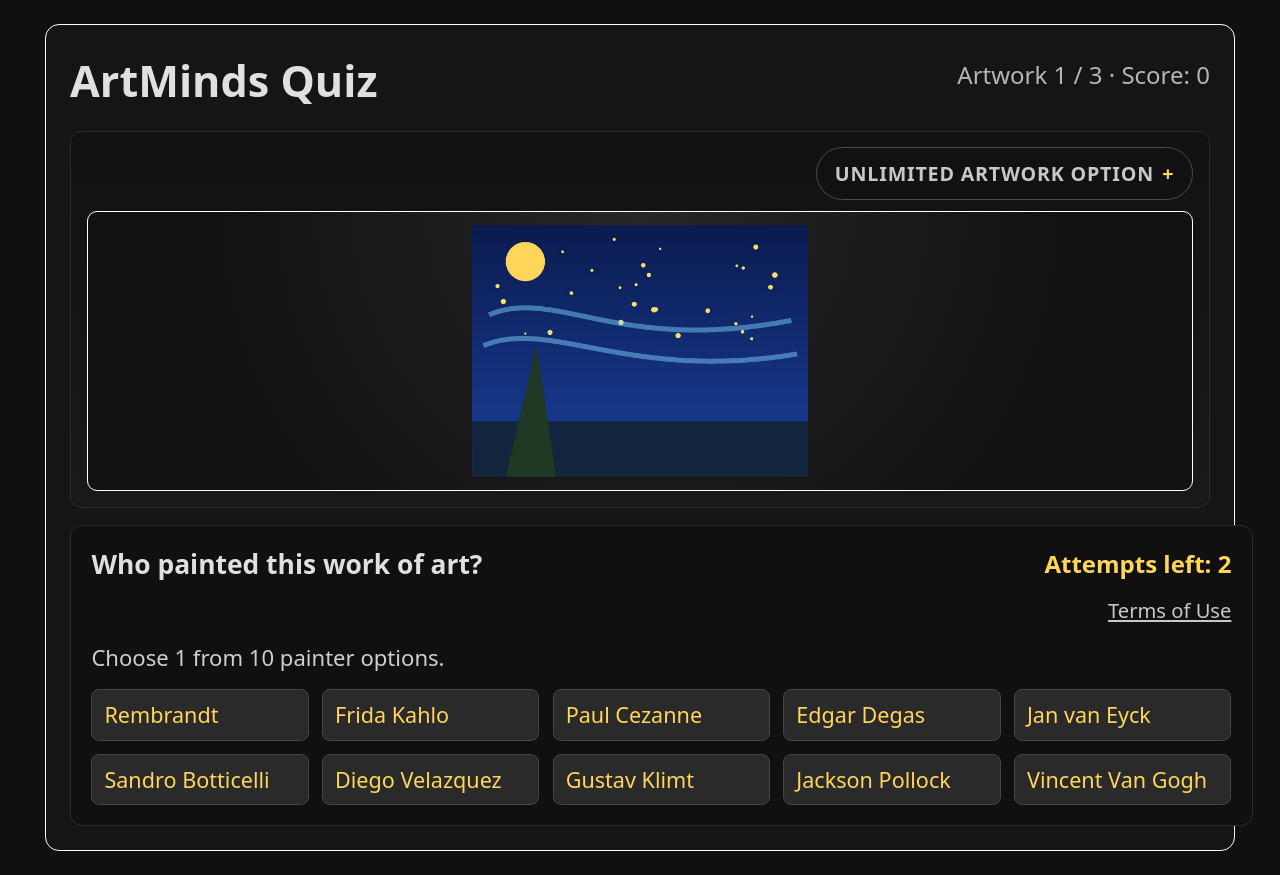
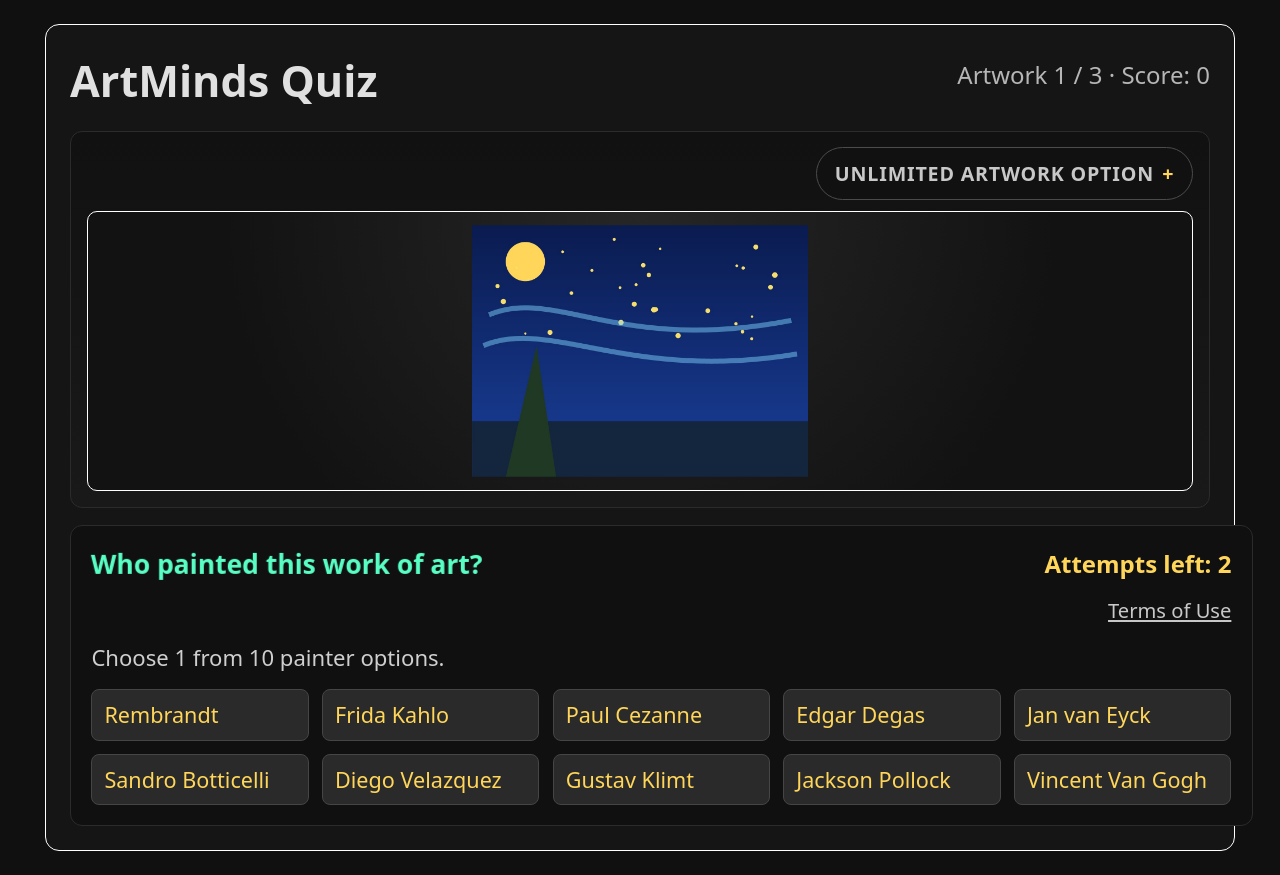
Before and after one commit to vidojam/artminds-quiz, a React (Vite) app: page / in a window 1280 px wide. Built offline with nearby package versions, Linux system fonts and the light colour scheme.

Commit message:
Enhance quiz heading animation

```diff
--- a/src/App.css
+++ b/src/App.css
@@ -89,6 +89,15 @@
   margin: 0;
   font-size: 1.1rem;
   line-height: 1.4;
+}
+
+.question-title {
+  color: rgb(var(--question-accent, 255, 247, 216));
+  text-shadow: 0 0 0 rgba(var(--question-accent, 255, 214, 90), 0);
+  animation:
+    question-focus-pulse 1.9s cubic-bezier(0.22, 1, 0.36, 1) infinite,
+    question-color-shift 0.65s linear infinite;
+  transition: color 180ms ease, text-shadow 180ms ease, filter 180ms ease;
 }
 
 .quiz-title-row {
@@ -379,6 +388,53 @@
   font-weight: 600;
 }
 
+@keyframes question-focus-pulse {
+  0%,
+  100% {
+    transform: translateY(0);
+    text-shadow: 0 0 0 rgba(var(--question-accent, 255, 214, 90), 0);
+    letter-spacing: 0;
+  }
+
+  35% {
+    transform: translateY(-2px) scale(1.03) rotate(-1deg);
+    text-shadow:
+      0 0 18px rgba(var(--question-accent, 255, 214, 90), 0.55),
+      0 0 34px rgba(var(--question-accent, 255, 214, 90), 0.28);
+  }
+
+  70% {
+    transform: translateY(-5px) scale(1.06) rotate(1deg);
+    text-shadow:
+      0 0 24px rgba(var(--question-accent, 255, 214, 90), 0.72),
+      0 0 46px rgba(var(--question-accent, 255, 214, 90), 0.36);
+    letter-spacing: 0.02em;
+  }
+}
+
+@keyframes question-color-shift {
+  0%,
+  100% {
+    filter: saturate(1.05) brightness(1);
+  }
+
+  50% {
+    filter: saturate(1.45) brightness(1.12);
+  }
+}
+
+@media (prefers-reduced-motion: reduce) {
+  .quiz-form h2 {
+    animation: none;
+  }
+
+  .selection-option-button,
+  .selection-option-button-active {
+    animation: none;
+    transition: border-color 120ms ease, background 120ms ease, box-shadow 180ms ease;
+  }
+}
+
 @keyframes selection-pulse {
   0% {
     transform: scale(0.96);
--- a/src/App.tsx
+++ b/src/App.tsx
@@ -80,6 +80,17 @@ const stripePaymentLink =
   import.meta.env.VITE_STRIPE_PAYMENT_LINK?.toString().trim() ?? ''
 const premiumStorageKey = 'artminds-premium-unlocked'
 const selectionFeedbackDelayMs = 160
+const questionAccentColors = [
+  '255, 247, 216',
+  '255, 214, 90',
+  '255, 80, 80',
+  '80, 210, 255',
+  '186, 120, 255',
+  '120, 255, 190',
+  '255, 179, 71',
+  '255, 160, 122',
+  '255, 196, 160',
+]
 
 const isPremiumSuccessInUrl = () => {
   const searchParams = new URLSearchParams(window.location.search)
@@ -106,6 +117,7 @@ function App() {
       ? 'Premium unlocked! Unlimited artwork limit is now active.'
       : '',
   )
+  const [questionAccent, setQuestionAccent] = useState(questionAccentColors[0])
   const [isResolvingSelection, setIsResolvingSelection] = useState(false)
   const [blastVisible, setBlastVisible] = useState(false)
   const [blastMessage, setBlastMessage] = useState('🎉 You guessed it! 🎉')
@@ -147,6 +159,17 @@ function App() {
 
     const cleanUrl = `${window.location.pathname}${window.location.hash}`
     window.history.replaceState({}, document.title, cleanUrl)
+  }, [])
+
+  useEffect(() => {
+    const intervalId = window.setInterval(() => {
+      const randomIndex = Math.floor(Math.random() * questionAccentColors.length)
+      setQuestionAccent(questionAccentColors[randomIndex])
+    }, 650)
+
+    return () => {
+      window.clearInterval(intervalId)
+    }
   }, [])
 
   const resetRoundInputs = () => {
@@ -372,7 +395,12 @@ function App() {
 
           <div className="quiz-form">
             <div className="quiz-title-row">
-              <h2>Who painted this work of art?</h2>
+              <h2
+                className="question-title"
+                style={{ '--question-accent': questionAccent } as React.CSSProperties}
+              >
+                Who painted this work of art?
+              </h2>
               <p className="attempts-text">
                 Attempts left: {attemptsLeft}
               </p>
```
